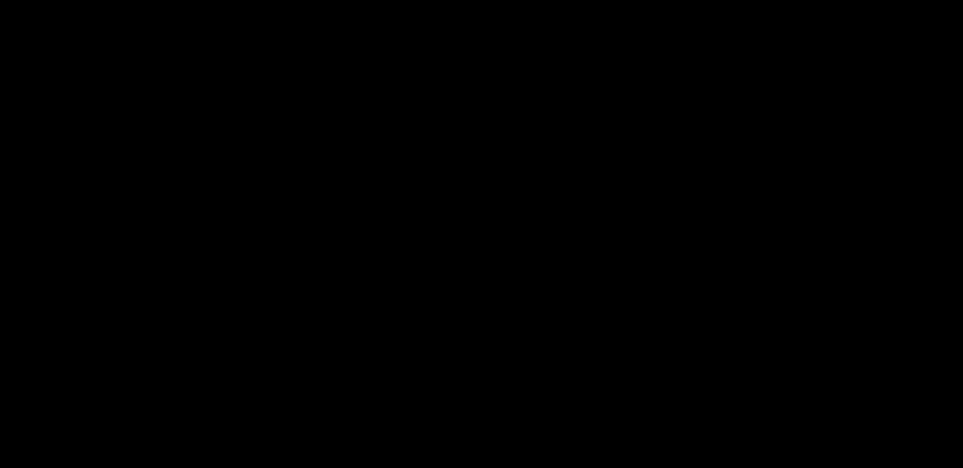
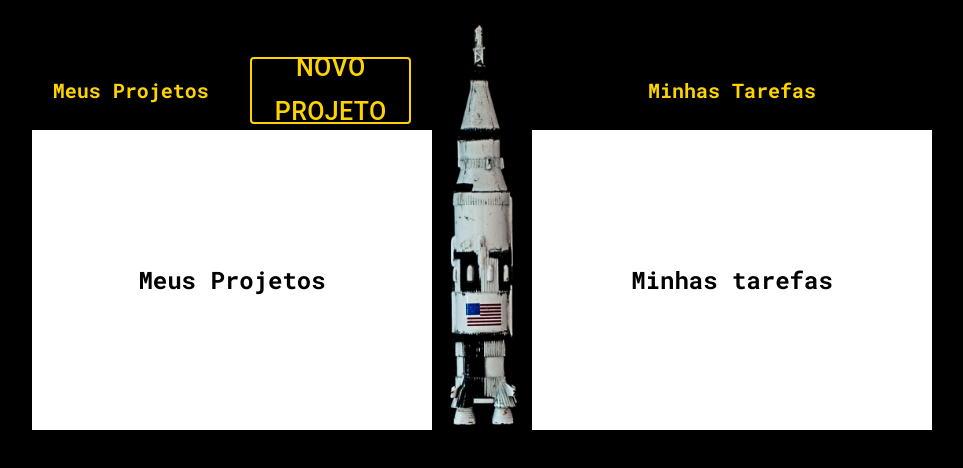
Before and after one commit to JardelLacerda/dev-space, a React (Create React App) app: page /home in a window 1280 px wide. Shown: the top 468 px of the page, without its empty margins (158-1121 px from the left). Built offline with nearby package versions, Linux system fonts and the light colour scheme.

Commit message:
Feat(Form): First Version

```diff
--- a/src/pages/homePage/index.js
+++ b/src/pages/homePage/index.js
@@ -1,5 +1,36 @@
+import Button from "../../components/Buttons";
+import {
+  Division,
+  LocationProjects,
+  LocationTitle,
+  MainContainer,
+  Title,
+  TitleTwo,
+} from "./styled";
+
 const HomePage = () => {
-  return <h1>HOME PAGE</h1>;
+  return (
+    <MainContainer>
+      <Division>
+        <LocationTitle>
+          <Title>Meus Projetos</Title>
+          <Button nameBtn="Novo Projeto" />
+        </LocationTitle>
+        <LocationProjects>
+          <h2>Meus Projetos</h2>
+        </LocationProjects>
+      </Division>
+
+      <Division>
+        <LocationTitle>
+          <TitleTwo>Minhas Tarefas</TitleTwo>
+        </LocationTitle>
+        <LocationProjects>
+          <h2>Minhas tarefas</h2>
+        </LocationProjects>
+      </Division>
+    </MainContainer>
+  );
 };
 
 export default HomePage;
--- /dev/null
+++ b/src/pages/homePage/styled.js
@@ -0,0 +1,61 @@
+import styled from "styled-components";
+import Colors from "../../global/Colors";
+import Rocket from "../../images/rocket.png";
+
+export const MainContainer = styled.main`
+  width: 100%;
+  max-width: 1000px;
+  display: flex;
+  flex-direction: column;
+  justify-content: center;
+  align-items: center;
+  margin: 0 auto;
+
+  @media (min-width: 1000px) {
+    background-image: url(${Rocket});
+    background-repeat: no-repeat;
+    background-position: center;
+    background-size: 10%;
+    flex-direction: row;
+    justify-content: space-around;
+  }
+`;
+
+export const Division = styled.section`
+  display: flex;
+  flex-direction: column;
+  width: 80%;
+  margin: 20px 0;
+  max-width: 400px;
+`;
+
+export const LocationTitle = styled.div`
+  display: flex;
+  justify-content: space-around;
+  align-items: center;
+  margin: 30px 0 0px 0;
+  height: 80px;
+`;
+
+export const Title = styled.h2`
+  font-size: 20px;
+  width: 100px;
+  text-align: center;
+  color: ${Colors.BasicYellow};
+  @media (min-width: 500px) {
+    width: auto;
+  }
+`;
+
+export const TitleTwo = styled(Title)`
+  width: auto;
+`;
+
+export const LocationProjects = styled.div`
+  background-color: ${Colors.BasicWhite};
+  width: 100%;
+  min-height: 300px;
+  display: flex;
+  justify-content: center;
+  align-items: center;
+`;
```
